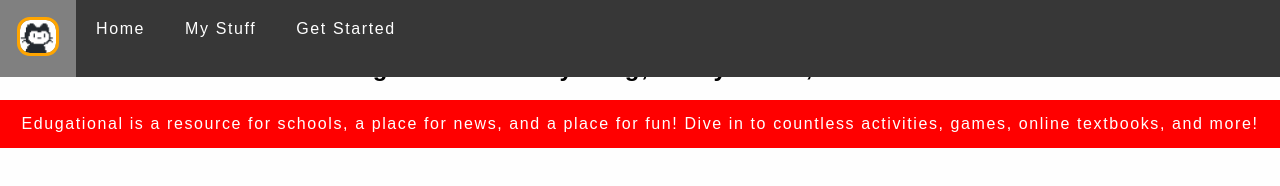
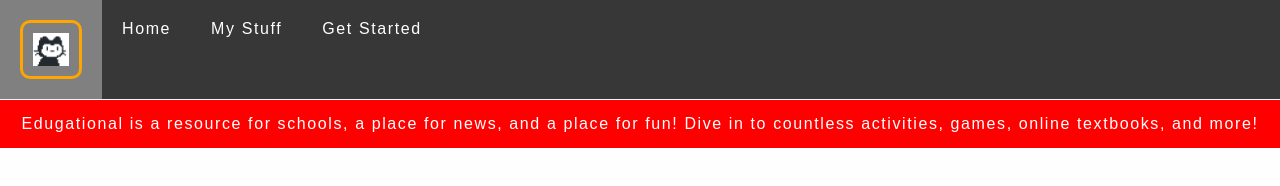
Before and after one commit to edugational/edugational.github.io, a plain HTML site: page index.html in a window 1280 px wide. Drawn offline with Linux system fonts and the light colour scheme.

Commit message:
Update style.css

```diff
--- a/style.css
+++ b/style.css
@@ -51,11 +51,16 @@ a:hover {
   text-align:center;
   padding: 15px;
 }
-#logo {
-  padding:10px;
+#top-nav img {
+  padding: 10px;
+  background-color:transparent;
+  float:left;
+  display:block;
+  border: 3px solid orange;
+  border-radius:10px;
 }
-
-#logo img {
-  outline: 3px solid orange;
-  border-radius: 10px;
+#top-nav img:hover {
+  background-color: grey;
+  cursor:pointer;
+  text-decoration:none;
 }
```
